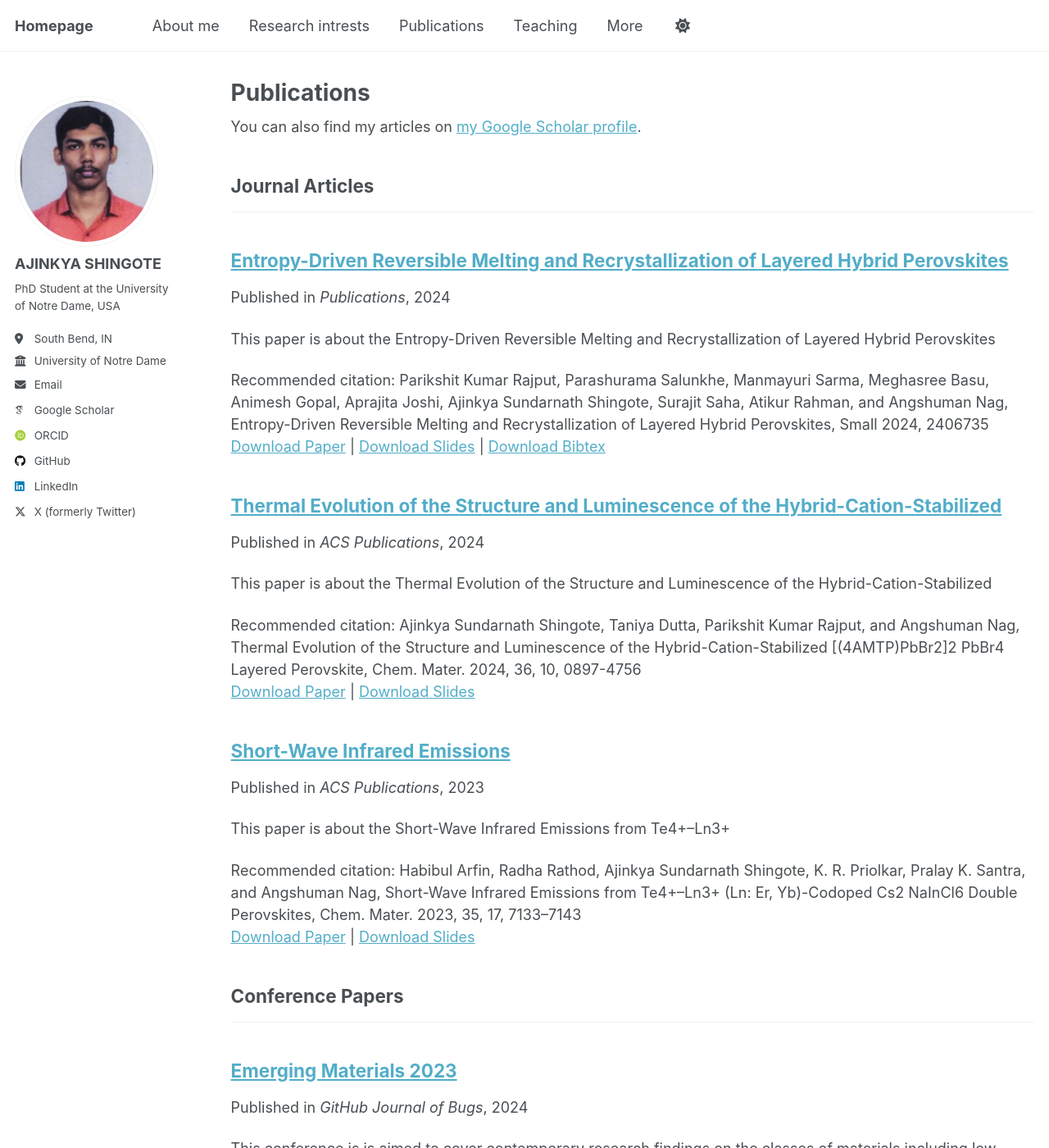
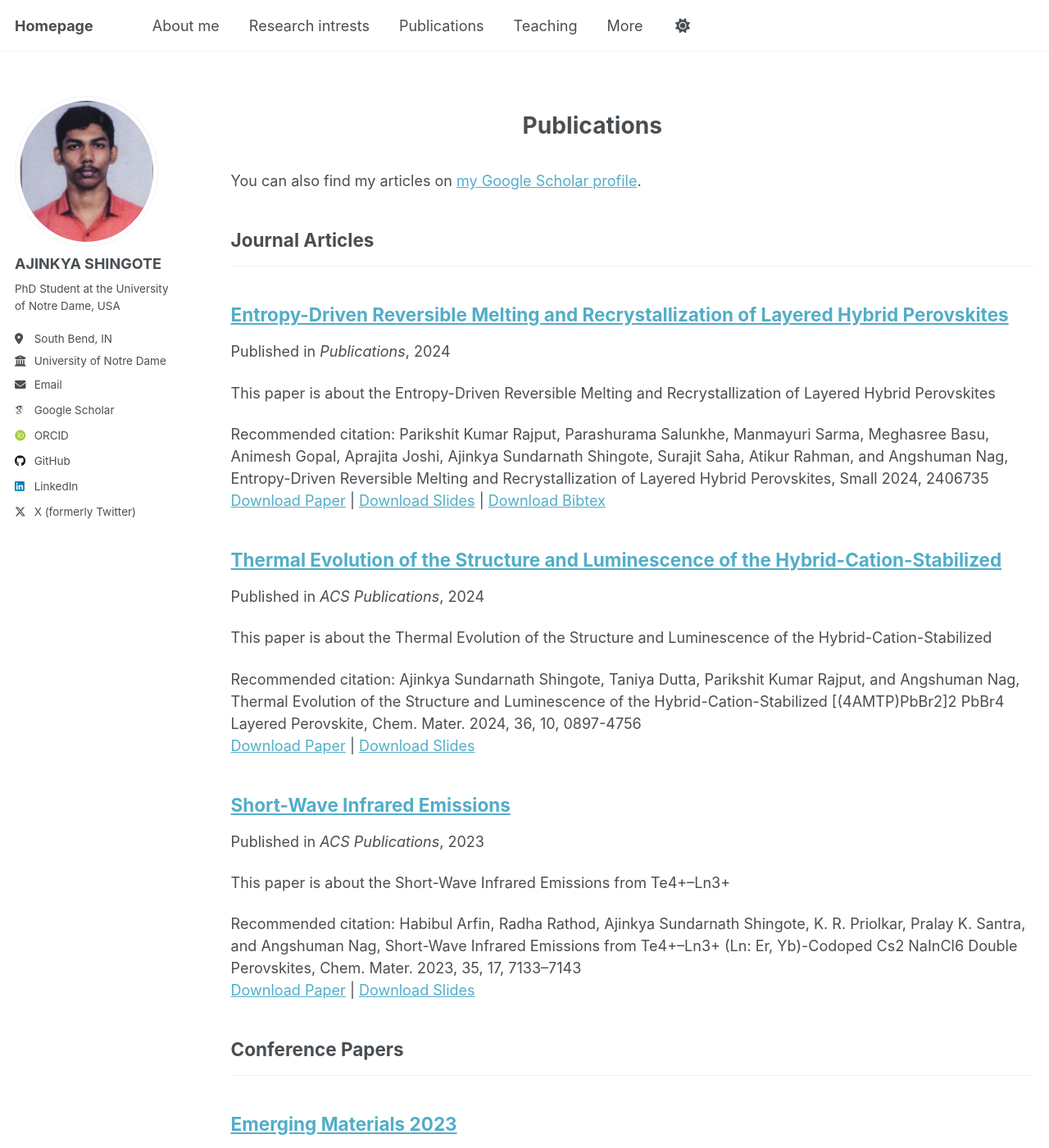
Before and after one commit to ajinkya-ss/ajinkya-ss, a Jekyll site: the page built from _pages/publications.html, in a window 1280 px wide and 1400 px high. Shown: the whole window at 82% size. Built offline with Jekyll 4.4.1, drawn with Linux system fonts in a browser that asks for light colours; some web fonts are replaced; a script that is not in the unit is left out.

Commit message:
Update publications.html

```diff
--- a/_pages/publications.html
+++ b/_pages/publications.html
@@ -4,6 +4,30 @@ title: "Publications"
 permalink: /publications/
 author_profile: true
 ---
+<style>
+.page__content {
+    margin-left: 320px !important; /* same left spacing as About page */
+    margin-right: 40px !important; /* reduces blank right space */
+    width: calc(100% - 360px) !important; /* adjusts total width */
+    max-width: none !important;
+}
+
+.page__title {
+    text-align: center;
+    margin-top: 40px;
+    margin-bottom: 40px;
+    transform: translateX(-5%); /* slight left shift if desired */
+}
+
+.page__content h2 {
+    margin-top: 40px;
+    margin-bottom: 20px;
+}
+
+.page__content hr {
+    margin-bottom: 30px;
+}
+</style>
 
 {% if site.author.googlescholar %}
   <div class="wordwrap">You can also find my articles on <a href="{{site.author.googlescholar}}">my Google Scholar profile</a>.</div>
```
